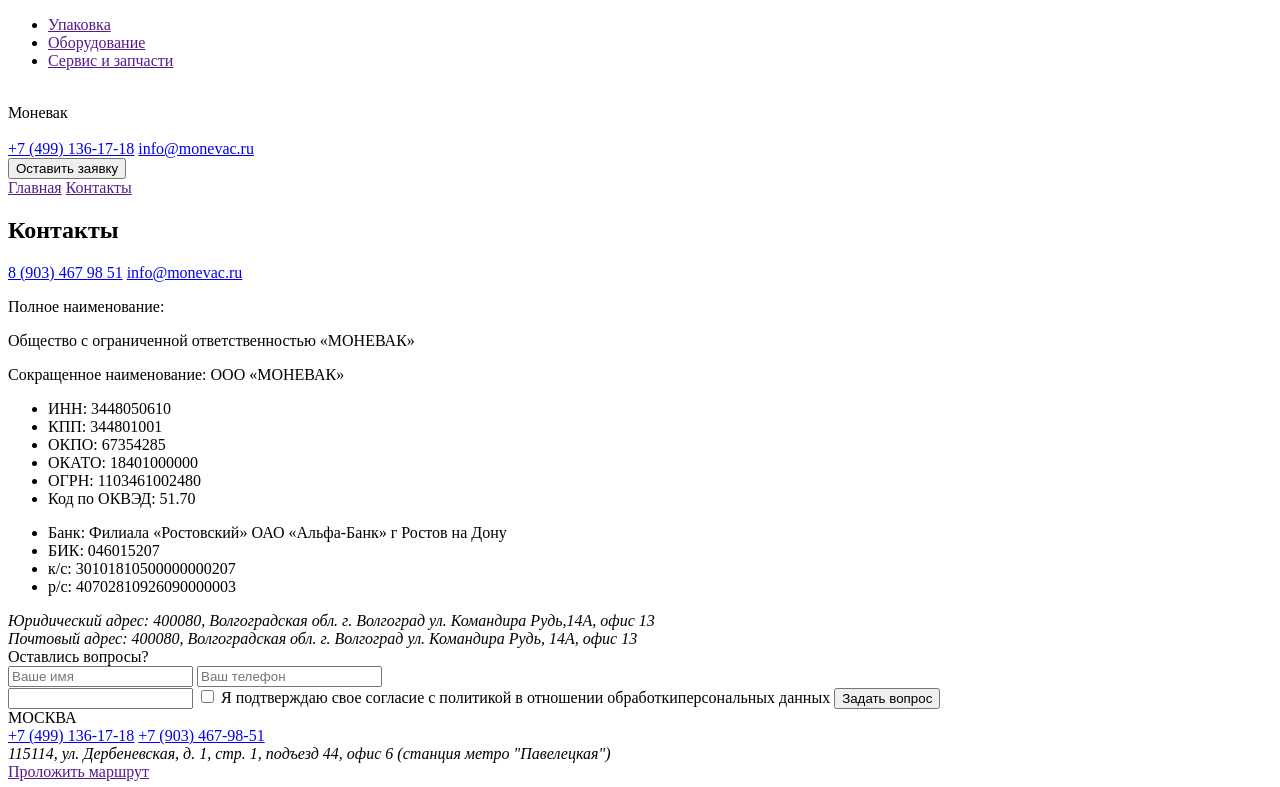
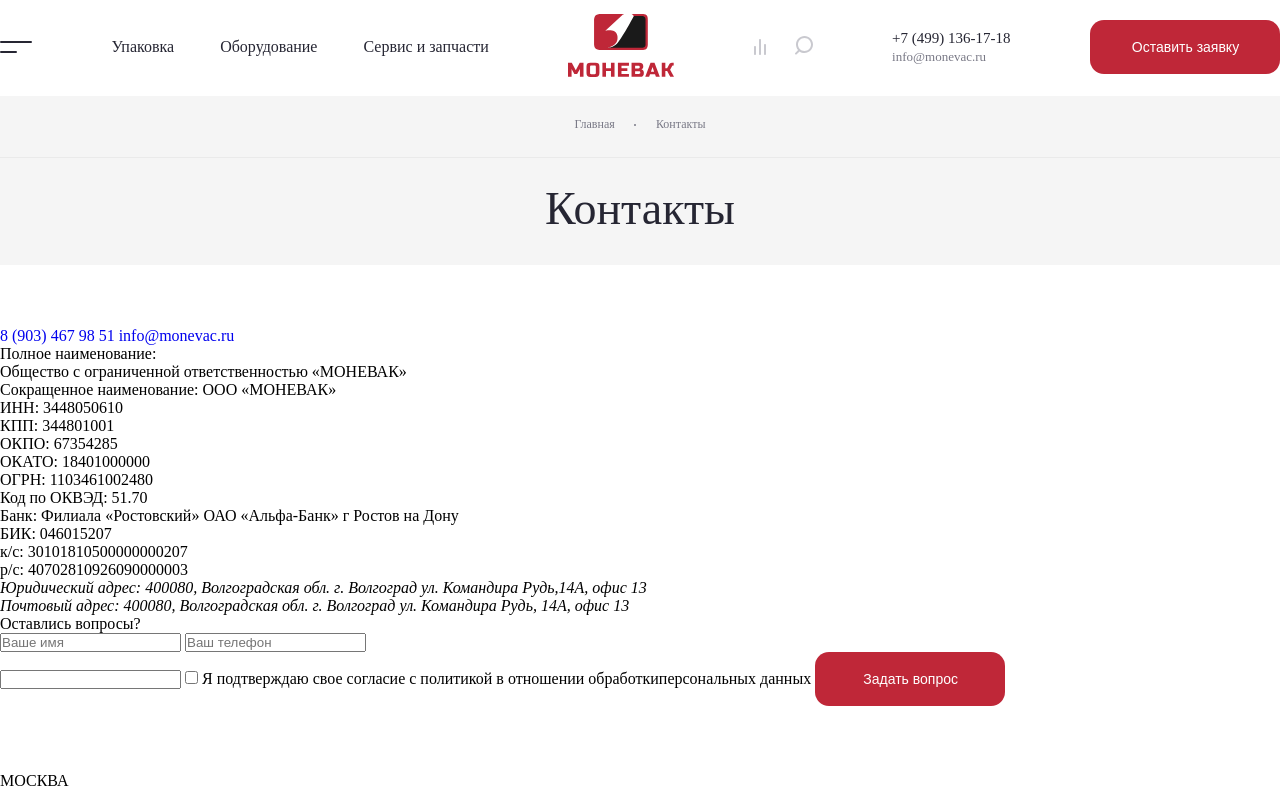
Before and after one commit to dr-daud/test-vlg, a plain HTML site: page src/index.html in a window 1280 px wide. Shown: the top 787 px of the page. Drawn offline with Linux system fonts and the light colour scheme.

Commit message:
header styles added

```diff
--- a/src/index.html
+++ b/src/index.html
@@ -4,38 +4,46 @@
 		<meta charset="UTF-8" />
 		<meta name="viewport" content="width=device-width, initial-scale=1.0" />
 		<title>Моневак</title>
+		<link rel="stylesheet" href="styles/main.css" />
 	</head>
 	<body>
-		<header>
+		<header class="header">
 			<div class="container">
-				<div class="menu-button"></div>
-				<ul class="links">
+				<div class="flex-container">
+					<div class="menu-button">
+						<div class="line upper-line"></div>
+						<div class="line lower-line"></div>
+					</div>
+					<ul class="header-links">
 						<li><a href="">Упаковка</a></li>
 						<li><a href="">Оборудование</a></li>
 						<li><a href="">Сервис и запчасти</a></li>
 					</ul>
 					<div class="logo-wrap">
-					<img src="" alt="" class="logo" />
-					<div class="company-name">Моневак</div>
+						<img src="icons/logo.svg" alt="logo" class="logo" />
 					</div>
 					<div class="search">
-					<img src="" alt="" />
-					<img src="" alt="" />
+						<img src="icons/compare.svg" alt="" />
+						<img src="icons/search.svg" alt="" />
 					</div>
-				<div class="contacts">
-					<a href="tel:+74991361718">+7 (499) 136-17-18</a>
-					<a href="mailto:info@monevac.ru">info@monevac.ru</a>
+					<div class="header-contacts">
+						<a href="tel:+74991361718" class="number">+7 (499) 136-17-18</a>
+						<a href="mailto:info@monevac.ru" class="mail">info@monevac.ru</a>
 					</div>
 					<button class="button request-button">Оставить заявку</button>
 				</div>
+			</div>
 		</header>
-		<nav>
+		<nav class="navigation">
+			<div class="nav-flex">
 				<a href="">Главная</a>
+				<div class="point"></div>
 				<a href="">Контакты</a>
+			</div>
 		</nav>
 		<main>
+			<h1 class="title">Контакты</h1>
 			<section class="contacts">
-				<h1 class="title">Контакты</h1>
 				<div class="container">
 					<div class="info">
 						<a href="tel:+79034679851">8 (903) 467 98 51</a>
--- /dev/null
+++ b/src/styles/contacts.css
@@ -0,0 +1,12 @@
+.title {
+	padding: 24px 0 30px 0;
+	text-align: center;
+	background-color: var(--grey-bg);
+	font-weight: 400;
+	font-size: 46px;
+	color: var(--main-dark-color);
+}
+
+.contacts {
+	padding: 62px 0 66px 0;
+}
--- a/src/styles/header.css
+++ b/src/styles/header.css
@@ -0,0 +1,86 @@
+.header {
+	padding: 13px 0 15px 0;
+	.flex-container {
+		display: flex;
+		justify-content: space-between;
+		align-items: center;
+
+		.line {
+			border-radius: 2px;
+			background-color: var(--main-dark-color);
+		}
+
+		.upper-line {
+			width: 32px;
+			height: 2px;
+		}
+
+		.lower-line {
+			margin-top: 8px;
+			width: 17px;
+			height: 2px;
+		}
+
+		.header-links {
+			display: flex;
+			column-gap: 46px;
+			li {
+				a {
+					color: var(--main-dark-color);
+				}
+			}
+		}
+
+		.search {
+			img:first-child {
+				margin-right: 25px;
+			}
+		}
+
+		.header-contacts {
+			.number {
+				display: block;
+				font-size: 15px;
+				font-weight: 500;
+				color: var(--main-dark-color);
+			}
+			.mail {
+				margin-top: 6px;
+				font-size: 13px;
+				font-weight: 400;
+				line-height: 120%;
+				color: var(--secondary-text-color);
+			}
+		}
+	}
+}
+
+.navigation {
+	padding: 21px 0 25px 0;
+	background-color: var(--grey-bg);
+	border-bottom: 1px solid var(--lines-color);
+
+	.nav-flex {
+		display: flex;
+		justify-content: space-between;
+		align-items: center;
+		width: 131px;
+		margin: 0 auto;
+
+		a {
+			font-size: 12px;
+			font-weight: 400;
+			color: var(--secondary-text-color);
+		}
+
+		a:hover {
+			opacity: 50%;
+		}
+		.point {
+			width: 2px;
+			height: 2px;
+			border-radius: 100%;
+			background-color: var(--secondary-text-color);
+		}
+	}
+}
--- a/src/styles/main.css
+++ b/src/styles/main.css
@@ -0,0 +1,37 @@
+@import url("header.css");
+@import url("contacts.css");
+
+:root {
+	--main-red: #bf2738;
+	--hover-red: #cc2a3c;
+	--links-red: #f23147;
+	--main-dark-color: #262633;
+	--secondary-text-color: #797986;
+	--lines-color: #eaeaea;
+	--grey-bg: #f5f5f5;
+}
+
+* {
+	padding: 0;
+	margin: 0;
+	list-style: none;
+	outline: none;
+	/* font-family: "Nunito", Roboto, system-ui, Tahoma, sans-serif; */
+	box-sizing: border-box;
+	text-decoration: none;
+}
+
+.container {
+	max-width: 1290px;
+	margin: 0 auto;
+}
+
+.button {
+	min-width: 190px;
+	padding: 19px 28px 19px 29px;
+	font-size: 14px;
+	color: #fff;
+	border-radius: 14px;
+	background-color: var(--main-red);
+	border: none;
+}
```
Also changed, not shown: src/icons/compare.svg (added), src/icons/logo.svg (added), src/icons/search.svg (added). Lines whose indentation alone changed are shown as unchanged.
